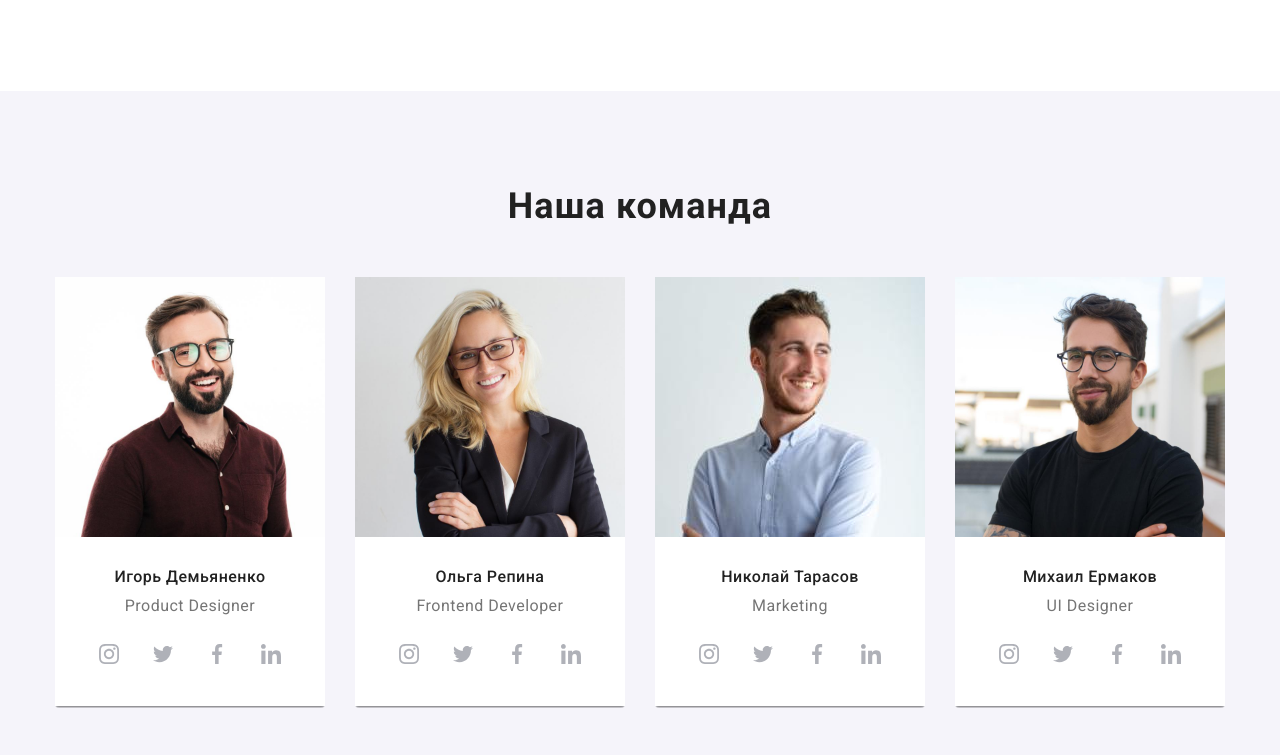
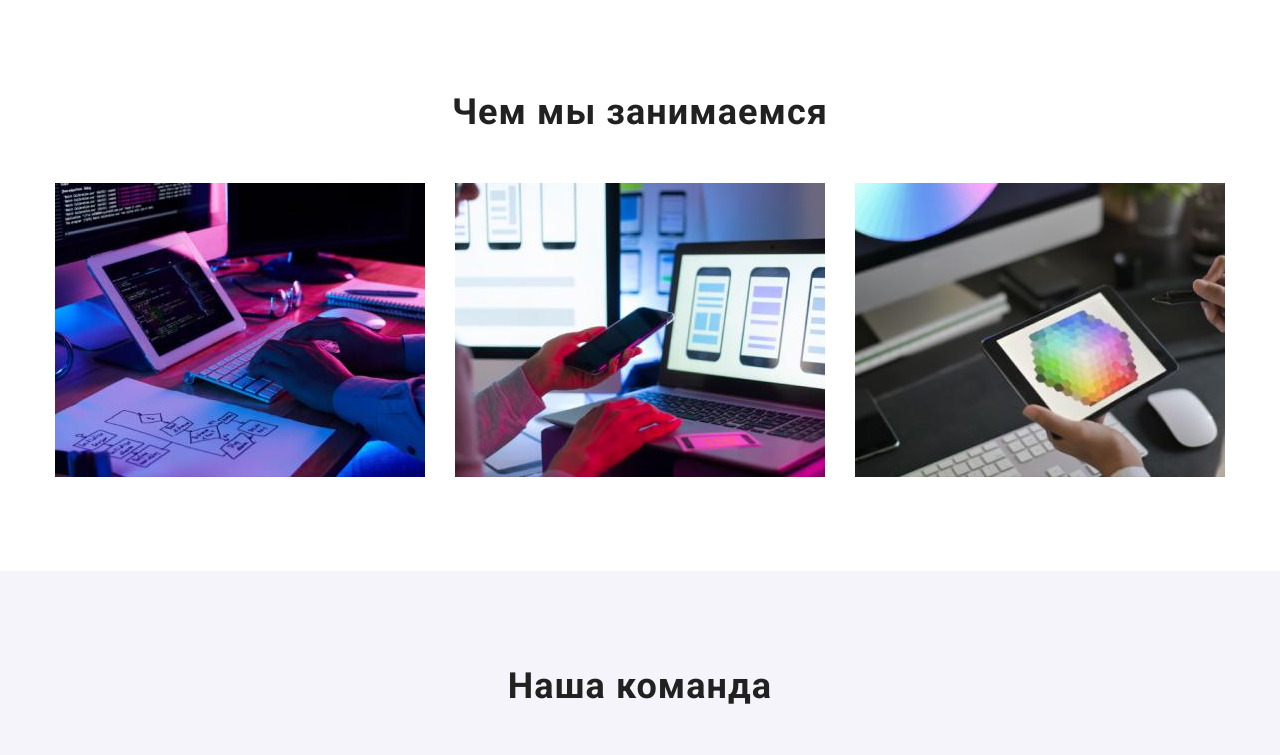
Before and after one commit to Maryna-Horb/goit-markup-hw-08, a plain HTML site: page index.html in a window 1280 px wide. Shown: the part 944-1699 px from the top of the page. Drawn offline with nearby package versions, Linux system fonts and the light colour scheme.

Commit message:
activities

```diff
--- a/index.html
+++ b/index.html
@@ -98,7 +98,7 @@
                     </ul>
                 </div>
             </section>
-            <!-- <section class="activities section">
+            <section class="activities section">
                 <div class=" container container-activities">
                     <h2 class="activities__title">Чем мы занимаемся</h2>
                     <ul class="activities__list">
@@ -122,7 +122,7 @@
                         </li>
                     </ul>
                 </div>
-            </section> -->
+            </section>
             <section class="our-team section">
                 <div class=" container container-our-team">
                     <h2 class="our-team__title">Наша команда</h2>
@@ -162,7 +162,6 @@
                                         </a>
                                     </li>
                                 </ul>
-
                             </div>
                         </li>
                         <li class="our-team-list__item">
--- a/sass/layout/_activities.scss
+++ b/sass/layout/_activities.scss
@@ -1,26 +1,51 @@
+
 .activities {
+  height: 0px;
   padding-top: 0px;
+  padding-bottom: 0px;
+  @media screen and (min-width: 1200px) {
+    padding-bottom: 94px;
+    height: auto;
+  }
 }
 .container-activities {
+  @media screen and (min-width: 1200px) {
     display: flex;
     flex-direction: column;
   }
+}
 .activities__title {
-  margin-top: 0;
+  margin: 0 auto;
+  visibility: hidden;
+  @media screen and (min-width: 1200px) {
+    visibility: visible;
+    margin-top: 0px;
     margin-bottom: 50px;
     @include font(36px, 700, 1.17, 0.03em);
     text-align: center;
   }
+}
 .activities__list {
   margin: 0 auto;
+  visibility: hidden;
+  @media screen and (min-width: 1200px) {
+    visibility: visible;
     display: flex;
     flex-direction: row;
   }
+}
 .activities__wrap {
+  visibility: hidden;
+  @media screen and (min-width: 1200px) {
+    visibility: visible;
     position: relative;
     overflow: hidden;
   }
+}
 .activities__item {
+  visibility: hidden;
+  @media screen and (min-width: 1200px) {
+    visibility: visible;
     flex-basis: calc((100% - 60px) / 3);
     margin-right: 30px;
     position: relative;
@@ -31,7 +56,11 @@
       margin-right: 0px;
     }
   }
+}
 .activities__top-text {
+  visibility: hidden;
+  @media screen and (min-width: 1200px) {
+    visibility: visible;
     position: absolute;
     @include font(14px, 700, 1.14, 0.03em);
     text-align: center;
@@ -46,3 +75,4 @@
     transform: translateY(100%);
     transition: transform 250ms cubic-bezier(0.4, 0, 0.2, 1);
   }
+}
```
Also changed, not shown: css/main.css, css/main.min.css, 2 other files. Lines whose indentation alone changed are shown as unchanged.
